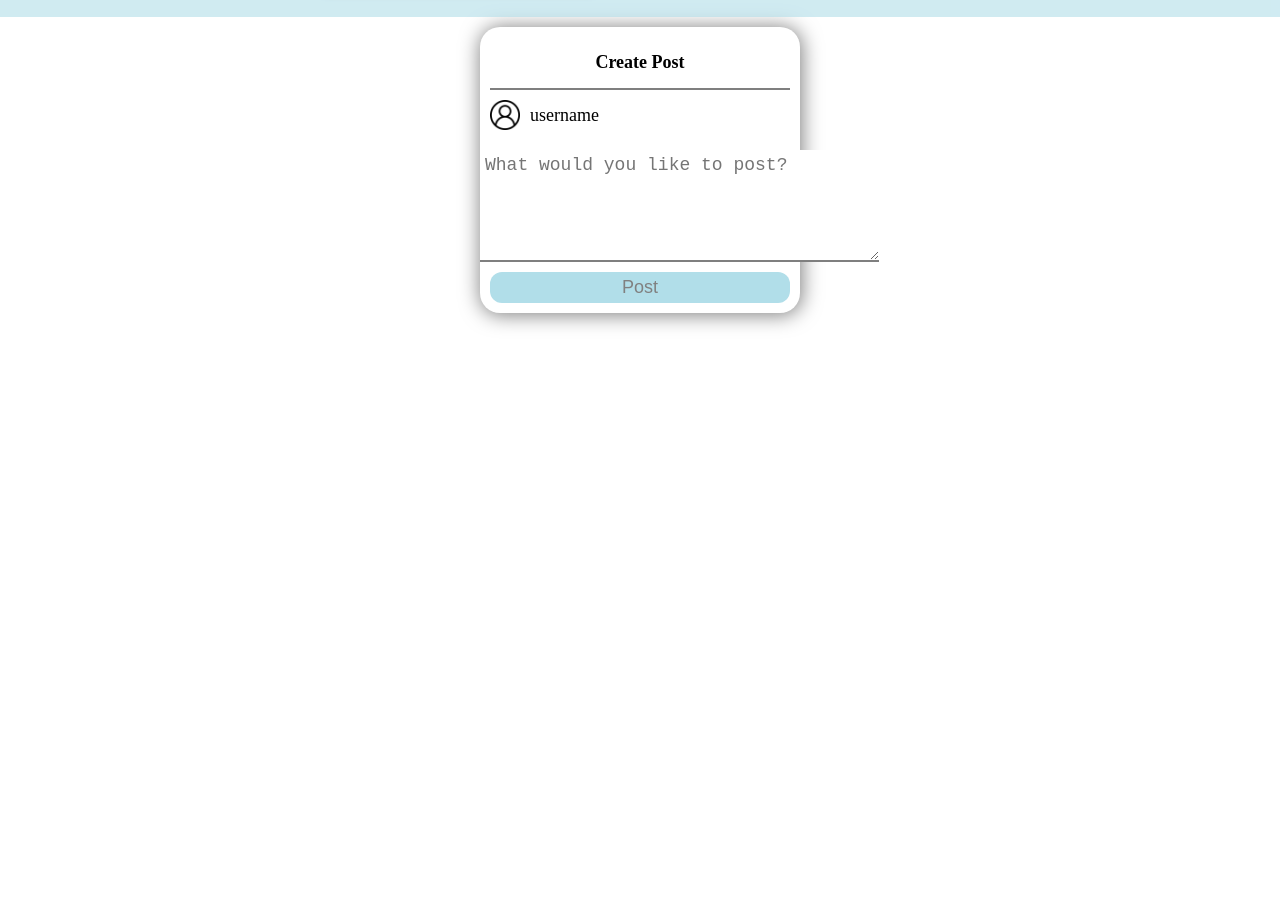
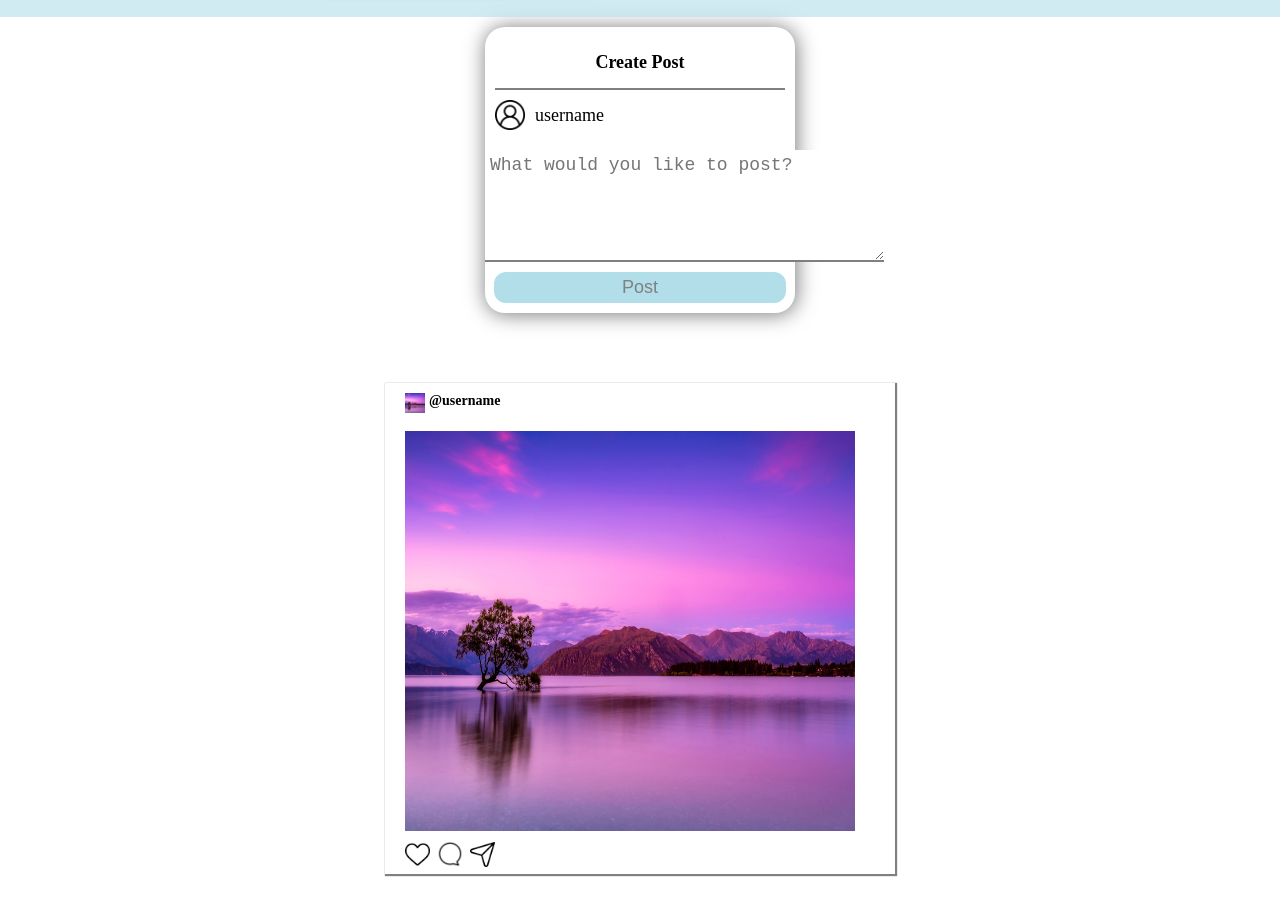
Before and after one commit to Dharanish-PM/Social_mEdia, a plain HTML site: page home.html in a window 1280 px wide. Shown: the part 73-988 px from the top of the page. Before the commit the page ends 800 px from the top, so only its background shows below. Drawn offline with Linux system fonts and the light colour scheme.

Commit message:
Updated homepage

```diff
--- a/hmstyle.css
+++ b/hmstyle.css
@@ -119,3 +119,46 @@ border-bottom: 2px solid rgba(0, 0, 0, 0.5);
     color: grey;
 
 }
+
+.flex-row {
+    display: flex;
+    flex-direction: row;
+    align-items: flex-start;
+}
+
+.profilePic{
+    padding-right: 2px;
+    margin: 10px 2px 10px 20px;
+
+}
+
+.username{
+    font-size: 14px;
+    font-weight: bold;
+    margin-top: 10px;
+}
+
+.post{
+    margin: 3px 20px;
+}
+
+.post-like{
+    display:flex;
+    flex-direction: row;
+    align-items: center;
+    margin-left: 20px;
+
+}
+
+.like{
+    margin-right: 5px;
+}
+
+.share{
+    margin-left: 5px;
+}
+
+#feed {
+    margin: 70px 385px;
+    box-shadow: 1px 1px 1px 1px grey;
+}
--- a/home.html
+++ b/home.html
@@ -39,8 +39,6 @@
 
                         </a></li>
 
-
-
                 </ul>
             </div>
         </nav>
@@ -62,6 +60,44 @@
         </div>
      </section>
 
+     <!--Post Feed-->
+    <section id="feed">
+
+        <!--username and profile picure-->
+        <div class="user flex-row">
+            <div class="profilePic">
+                <img src="images/profilepic.jpg" alt="" height="20" width="20">
+            </div>
+            <div class="username">
+                @username
+            </div>
+        </div>
+
+        <!--post-->
+        <div class="post">
+            <img src="images/profilepic.jpg" alt="" height="400" width="450">
+        </div>
+
+        <!--comment, like, share-->
+        <div class="post-like">
+            <div class="like">
+                <img src="images/like.png" alt="" height="25" width="25">
+            </div>
+            <div class="comment">
+                <img src="images/comment.png" alt="" height="30" width="30">
+            </div>
+            <div class="share">
+                <img src="images/share.png" alt="" height="25" width="25">
+            </div>
+        </div>
+
+        <!--Number of likes-->
+        <div class="likes-num">
+
+        </div>
+
+    </section>
+
 
 
 
```
Also changed, not shown: images/comment.png (added), images/like.png (added), images/profilepic.jpg (added), images/share.png (added).
